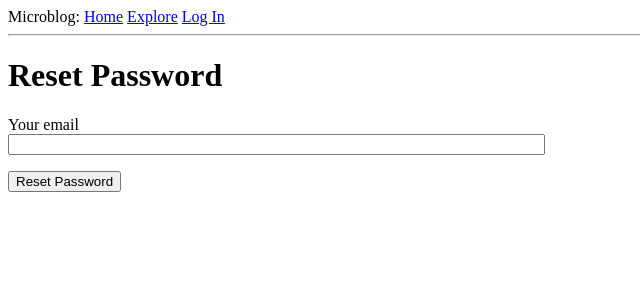
After one commit to nemean-dev/flask-backend, a Flask app: page /reset-password-request in a window 1280 px wide. The commit adds this page. Shown: the top 300 px of the page, without its empty margins (0-640 px from the left). Run offline with Flask 3, Linux system fonts and the light colour scheme; parts of the project's set-up code (start-up, migrations or seed data) failed here and were passed over.

Commit message:
Reset password feature: create template, form, route and link from login page

```diff
--- a/app/forms.py
+++ b/app/forms.py
@@ -39,11 +39,11 @@ class EditProfileForm(FlaskForm):
     fname = StringField('First Name', validators=[Length(max=128)])
     lname = StringField('Last Name', validators=[Length(max=128)])
     about_me = TextAreaField("About Me: ", validators=[Length(max=140)])
-    submit = SubmitField('Update details')
+    submit = SubmitField('Update Details')
 
     def validate_username(self, username):
         if username.data != current_user.username:
-            #todo: increase modularity: make forms module independent
+            #TODO: increase modularity: make forms module independent
             # of the login implementation so that forms is not dependent on other components.
             user = db.session.scalar(sa.select(User).where(
                 User.username == username.data))
@@ -56,3 +56,7 @@ class EmptyForm(FlaskForm):
 class PostForm(FlaskForm):
     post = TextAreaField('Post something!', validators=[DataRequired(), Length(min=1, max=140)])
     submit = SubmitField('Submit')
+
+class ResetPasswordRequestForm(FlaskForm):
+    email = StringField('Your email', validators=[DataRequired(), Email()])
+    submit = SubmitField('Reset Password')
--- a/app/routes.py
+++ b/app/routes.py
@@ -4,8 +4,9 @@ from flask import render_template, redirect, flash, url_for, request
 from flask_login import current_user, login_user, logout_user, login_required
 import sqlalchemy as sa
 from app import app, db
-from app.forms import LoginForm, RegistrationForm, EditProfileForm, EmptyForm, PostForm
+from app.forms import LoginForm, RegistrationForm, EditProfileForm, EmptyForm, PostForm, ResetPasswordRequestForm
 from app.models import User, Post
+from app.email import send_password_reset_email
 
 @app.before_request
 def before_request():
@@ -203,3 +204,20 @@ def unfollow(username):
 
     else:
         return redirect(url_for('index'))
+
+@app.route('/reset-password-request', methods=['GET', 'POST'])
+def reset_password_request():
+    if current_user.is_authenticated:
+        return redirect(url_for('index'))
+
+    form = ResetPasswordRequestForm()
+
+    if form.validate_on_submit():
+        email = form.email.data
+        user = db.session.scalar(sa.select(User).where(User.email == email))
+        if user:
+            send_password_reset_email(user)
+            flash("Check your email for instructions on how to reset your password.")
+            return redirect(url_for('login'))
+
+    return render_template('reset_password_request.html', form=form, title='Reset Password')
--- a/app/templates/login.html
+++ b/app/templates/login.html
@@ -32,5 +32,6 @@
 </form>
 
 <p>New User? <a href="{{ url_for('register') }}">Click to Register!</a></p>
+<p>Fogot Password? <a href="{{ url_for('reset_password_request')}}">Click to reset it</a></p>
 
 {% endblock %}
--- /dev/null
+++ b/app/templates/reset_password_request.html
@@ -0,0 +1,16 @@
+{% extends "base.html" %}
+
+{% block content %}
+    <h1>Reset Password</h1>
+    <form action="" method="post">
+        {{ form.hidden_tag() }}
+        <p>
+            {{ form.email.label }}<br>
+            {{ form.email(size=64) }}<br>
+            {% for error in form.email.errors %}
+            <span style="color: red;">[{{ error }}]</span>
+            {% endfor %}
+        </p>
+        <p>{{ form.submit() }}</p>
+    </form>
+{% endblock %}
```
